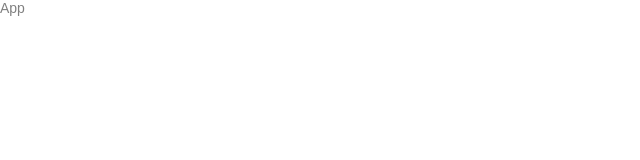
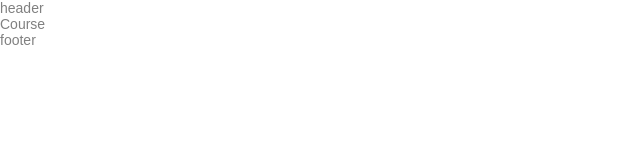
Before and after one commit to timexiang123/xuexiluxian-react, a React (Create React App) app: page /#/course in a window 1280 px wide. Shown: the top 160 px of the page, without its empty margins (0-640 px from the left). Built offline with nearby package versions, Linux system fonts and the light colour scheme.

Commit message:
feat: react-router的搭建和路由表的配置

```diff
--- a/package.json
+++ b/package.json
@@ -7,10 +7,14 @@
     "@testing-library/jest-dom": "^5.16.5",
     "@testing-library/react": "^13.4.0",
     "@testing-library/user-event": "^13.5.0",
+    "axios": "^1.2.1",
     "craco-less": "^2.1.0-alpha.0",
     "react": "^18.2.0",
     "react-dom": "^18.2.0",
+    "react-redux": "^8.0.5",
+    "react-router-dom": "^6.6.0",
     "react-scripts": "5.0.1",
+    "redux": "^4.2.0",
     "web-vitals": "^2.1.4"
   },
   "scripts": {
--- a/src/App.jsx
+++ b/src/App.jsx
@@ -1,7 +1,14 @@
 import React, { memo } from 'react'
-
+import { useRoutes } from 'react-router-dom'
+import routes from 'router'
 const App = memo(() => {
-  return <div>App</div>
+  return (
+    <div className="app-container">
+      <div className="app-header">header</div>
+      <div className="app-content">{useRoutes(routes)}</div>
+      <div className="app-footer">footer</div>
+    </div>
+  )
 })
 
 export default App
--- a/src/index.js
+++ b/src/index.js
@@ -1,6 +1,13 @@
-import React from 'react'
+import React, { Suspense } from 'react'
 import ReactDOM from 'react-dom/client'
 import App from '@/App'
 import './assets/css/index.less'
+import { HashRouter } from 'react-router-dom'
 const root = ReactDOM.createRoot(document.getElementById('root'))
-root.render(<App />)
+root.render(
+  <Suspense fallback="Loading...">
+    <HashRouter>
+      <App></App>
+    </HashRouter>
+  </Suspense>
+)
--- /dev/null
+++ b/src/router/index.js
@@ -0,0 +1,24 @@
+import React from 'react'
+import { Navigate } from 'react-router-dom'
+const Home = React.lazy(()=>import('views/home'))
+const Course = React.lazy(()=>import('views/course'))
+const Vip = React.lazy(()=>import('views/vip'))
+const routes =  [
+  {
+    path: '',
+    element: <Navigate to='/home'></Navigate>
+  },
+  {
+    path: '/home',
+    element:<Home></Home>
+  },
+  {
+    path:'/course',
+    element:<Course></Course>
+  },
+  {
+    path:'/vip',
+    element:<Vip></Vip>
+  }
+]
+export default routes
--- /dev/null
+++ b/src/views/course/index.jsx
@@ -0,0 +1,7 @@
+import React, { memo } from 'react'
+
+const Course = memo(() => {
+  return <div>Course</div>
+})
+
+export default Course
--- /dev/null
+++ b/src/views/home/index.jsx
@@ -0,0 +1,7 @@
+import React, { memo } from 'react'
+
+const Home = memo(() => {
+  return <div>Home</div>
+})
+
+export default Home
--- /dev/null
+++ b/src/views/vip/index.jsx
@@ -0,0 +1,7 @@
+import React, { memo } from 'react'
+
+const Vip = memo(() => {
+  return <div>Vip</div>
+})
+
+export default Vip
```
Also changed, not shown: 1 other file (tests, documents, lock files or other folders).
